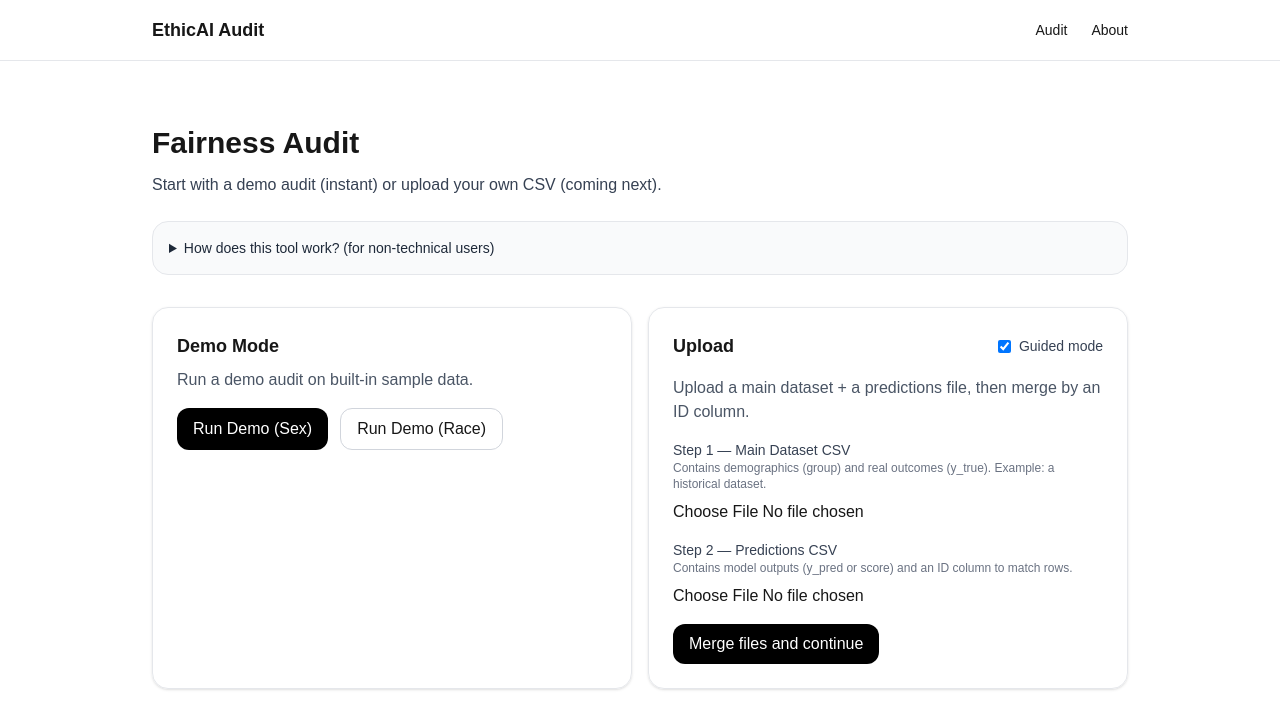
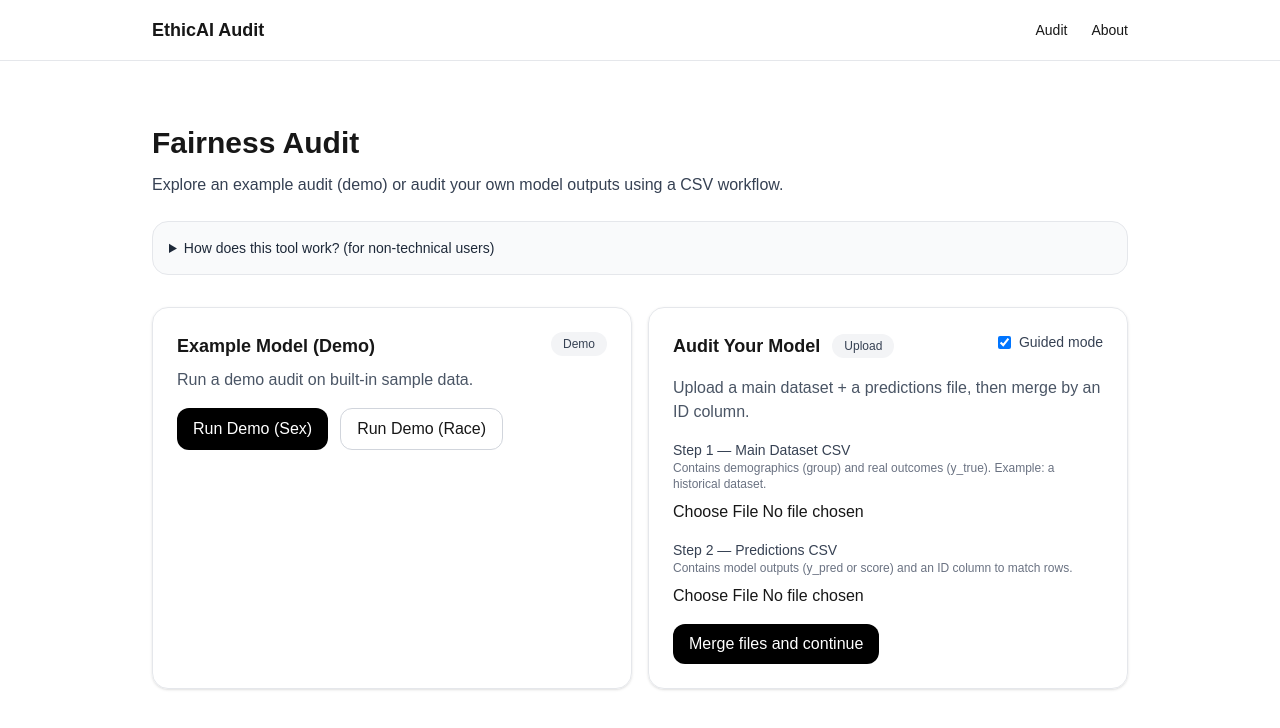
Before and after one commit to pranami4501/ethicai_audit, a Next.js app in the folder ethicai-audit/: page /audit in a window 1280 px wide. Shown: the top 728 px of the page. Built offline with nearby package versions, Linux system fonts and the light colour scheme.

Commit message:
Polish audit page (guided upload + UI)

```diff
--- a/ethicai-audit/app/audit/page.tsx
+++ b/ethicai-audit/app/audit/page.tsx
@@ -385,7 +385,7 @@ export default function AuditPage() {
       <div className="mx-auto max-w-5xl px-6 py-16">
         <h1 className="text-3xl font-bold">{title}</h1>
         <p className="mt-3 text-gray-700">
-          Start with a demo audit (instant) or upload your own CSV (coming next).
+          Explore an example audit (demo) or audit your own model outputs using a CSV workflow.
         </p>
 
         <details className="mt-6 rounded-2xl border border-gray-200 p-4 bg-gray-50">
@@ -455,7 +455,13 @@ export default function AuditPage() {
 
         <div className="mt-8 grid gap-4 sm:grid-cols-2">
           <div className="rounded-2xl border border-gray-200 p-6 shadow-sm">
-            <h2 className="text-lg font-semibold">Demo Mode</h2>
+            <div className="flex items-start justify-between gap-4">
+              <h2 className="text-lg font-semibold">Example Model (Demo)</h2>
+              <span className="rounded-full bg-gray-100 px-3 py-1 text-xs text-gray-700">
+                Demo
+              </span>
+            </div>
+
             <p className="mt-2 text-gray-600">
               Run a demo audit on built-in sample data.
             </p>
@@ -477,8 +483,16 @@ export default function AuditPage() {
           </div>
 
           <div className="rounded-2xl border border-gray-200 p-6 shadow-sm">
-            <div className="mb-4 flex items-center justify-between">
-              <h2 className="text-lg font-semibold">Upload</h2>
+            <div className="mb-4 flex items-start justify-between gap-4">
+              <div>
+                <div className="flex items-center gap-3">
+                  <h2 className="text-lg font-semibold">Audit Your Model</h2>
+                  <span className="rounded-full bg-gray-100 px-3 py-1 text-xs text-gray-700">
+                    Upload
+                  </span>
+                </div>
+              </div>
+
               <label className="flex items-center gap-2 text-sm text-gray-700">
                 <input
                   type="checkbox"
```
